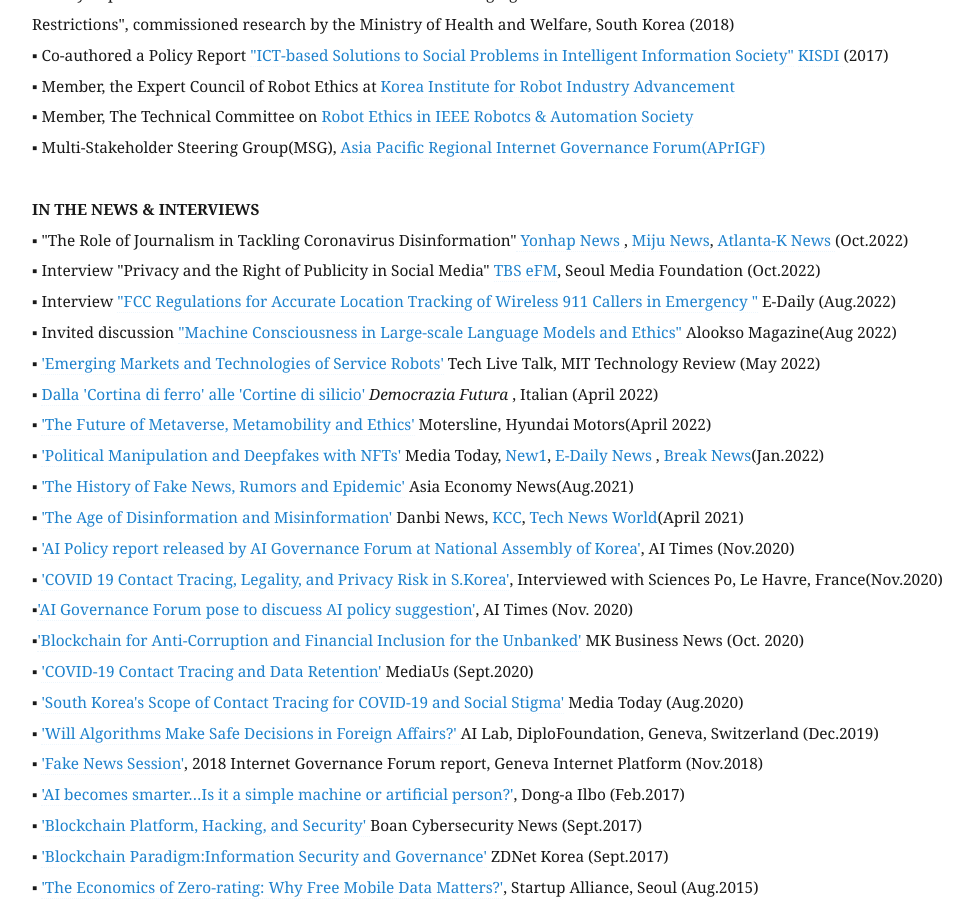
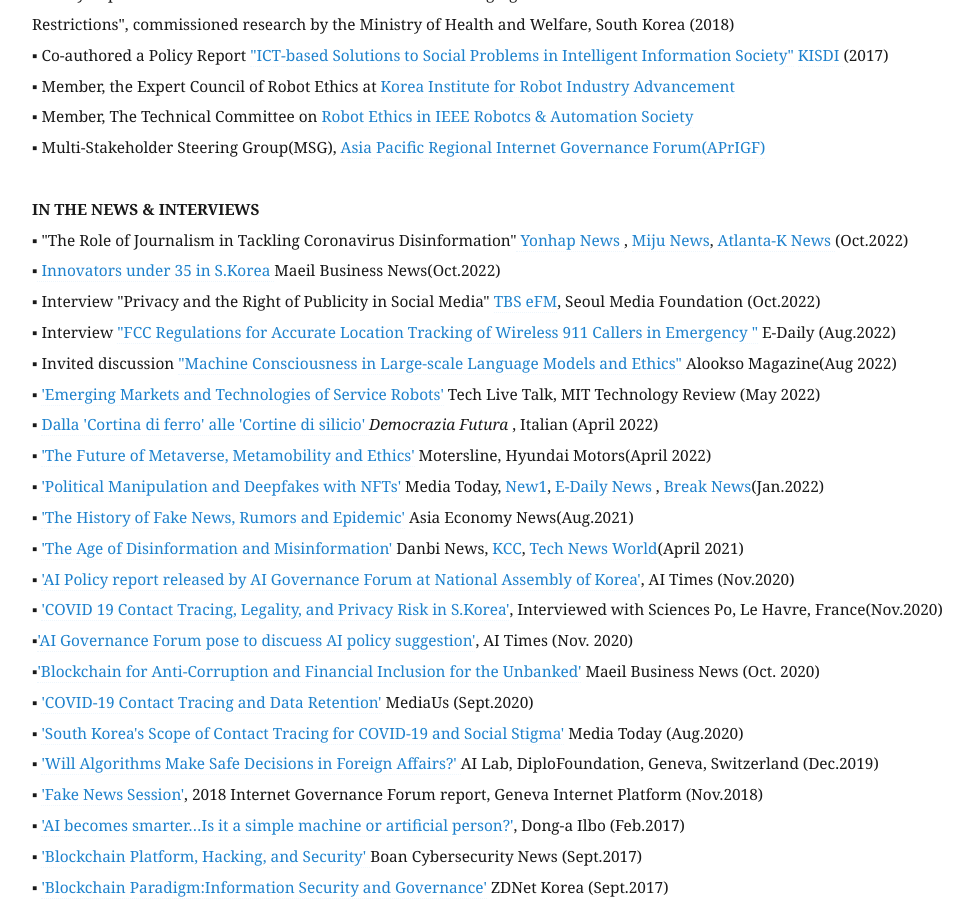
Before and after one commit to eunchangchoi/eunchangchoi.github.io, a Jekyll site: the page built from index.md, in a window 1280 px wide and 900 px high, scrolled down 6241 px. Shown: the whole window, without its empty margins (68-1041 px from the left). Built offline with Jekyll 4.4.1, drawn with Linux system fonts in a browser that asks for light colours.

Commit message:
Update index.md

```diff
--- a/index.md
+++ b/index.md
@@ -151,6 +151,7 @@
   <br>
  <strong> IN THE NEWS & INTERVIEWS</strong> <br>
 ▪ "The Role of Journalism in Tackling Coronavirus Disinformation"<a href="https://www.yna.co.kr/view/AKR20221012124400371"> Yonhap News </a>, <a href="https://mijunews.com/2022/10/13/%ec%98%81%ec%83%81%ec%b5%9c%ec%9d%80%ec%b0%bd-%ea%b5%90%ec%88%98-%ea%b0%80%ec%a7%9c%eb%89%b4%ec%8a%a4%ec%9d%98-%ea%b3%a0%ea%b3%a0%ed%95%99%ed%8c%ac%eb%8d%b0%eb%af%b9-%ec%96%b8%eb%a1%a0%ec%9d%98/"> Miju News</a>, <a href="https://atlantak.com/%ec%84%b8%ea%b3%84%ed%95%9c%ec%9d%b8%ec%96%b8%eb%a1%a0%ec%9d%b8%ed%98%91-%ea%b5%ad%ec%a0%9c%ec%8b%ac%ed%8f%ac%ec%a7%80%ec%97%84-%ec%95%a0%ed%8b%80%eb%9e%9c%ed%83%80-k-%ec%82%ac%eb%a1%80/"> Atlanta-K News </a> (Oct.2022) <br>
+▪<a href="https://www.mk.co.kr/news/it/10493518"> Innovators under 35 in S.Korea </a> Maeil Business News(Oct.2022)<br>
 ▪ Interview "Privacy and the Right of Publicity in Social Media" <a href="https://podcasts.apple.com/af/podcast/tbs-efm-this-morning/id1038822609"> TBS eFM</a>, Seoul Media Foundation (Oct.2022)<br>
 ▪ Interview <a href="https://www.edaily.co.kr/news/read?newsId=03722806632430600&mediaCodeNo=257"> "FCC Regulations for Accurate Location Tracking of Wireless 911 Callers in Emergency "</a> E-Daily (Aug.2022)<br>
 ▪ Invited discussion <a href="https://alook.so/posts/latO5RY"> "Machine Consciousness in Large-scale Language Models and Ethics"</a> Alookso Magazine(Aug 2022)<br>
@@ -163,7 +164,7 @@
 ▪ <a href="http://www.aitimes.com/news/articleView.html?idxno=133368">'AI Policy report released by AI Governance Forum at National Assembly of Korea'</a>, AI Times (Nov.2020)<br>
 ▪  <a href="https://soundcloud.com/zion-lee-310060380/digikorea#t=22:52">'COVID 19 Contact Tracing, Legality, and Privacy Risk in S.Korea'</a>, Interviewed with Sciences Po, Le Havre, France(Nov.2020) <br>
 ▪<a href="http://www.aitimes.com/news/articleView.html?idxno=133368">'AI Governance Forum pose to discuess AI policy suggestion'</a>, AI Times (Nov. 2020)<br>
-▪<a href="https://www.mk.co.kr/news/economy/view/2020/10/1097127/">'Blockchain for Anti-Corruption and Financial Inclusion for the Unbanked'</a> MK Business News (Oct. 2020)<br>
+▪<a href="https://www.mk.co.kr/news/economy/view/2020/10/1097127/">'Blockchain for Anti-Corruption and Financial Inclusion for the Unbanked'</a> Maeil Business News (Oct. 2020)<br>
 ▪ <a href="http://www.mediaus.co.kr/news/articleView.html?idxno=192351"> 'COVID-19 Contact Tracing and Data Retention'</a> MediaUs (Sept.2020) <br>
 ▪ <a href="http://www.mediatoday.co.kr/news/articleView.html?idxno=208888">'South Korea's Scope of Contact Tracing for COVID-19 and Social Stigma'</a> Media Today (Aug.2020)  <br>
 ▪ <a href="https://www.diplomacy.edu/blog/will-algorithms-make-safe-decisions-foreign-affairs">'Will Algorithms Make Safe Decisions in Foreign Affairs?' </a> AI Lab, DiploFoundation, Geneva, Switzerland (Dec.2019) <br>
```
